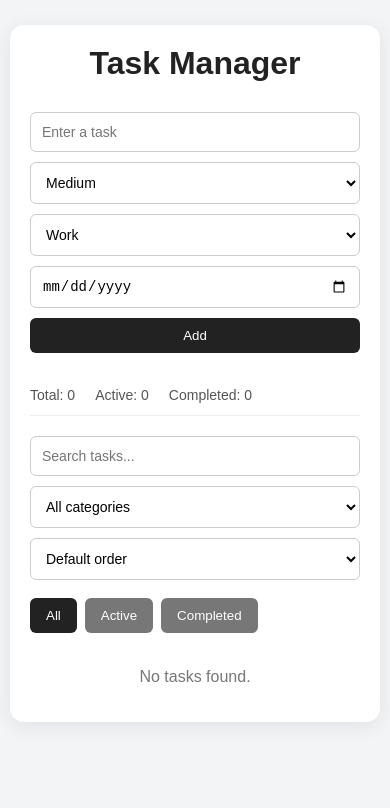
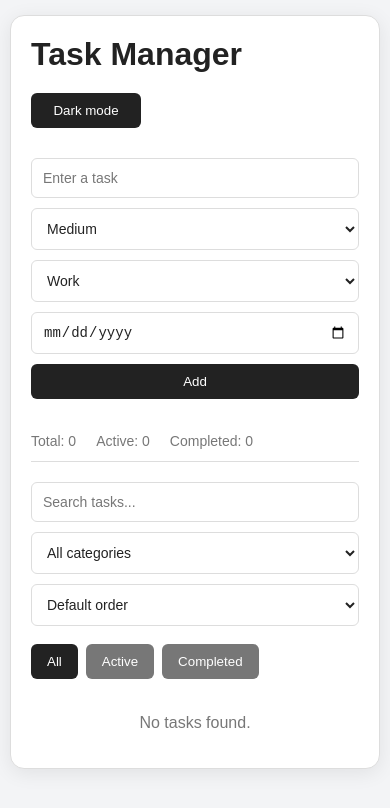
Before and after one commit to bkuvshinnikov/lab2-react-todo, a React (Vite) app: page / in a window 390 px wide. Shown: the top 808 px of the page. Built offline with nearby package versions, Linux system fonts and the light colour scheme.

Commit message:
Added dark mode.

```diff
--- a/src/App.jsx
+++ b/src/App.jsx
@@ -21,6 +21,10 @@ function App() {
   const [editingCategory, setEditingCategory] = useState('work')
   const [editingDueDate, setEditingDueDate] = useState('')
 
+  const [theme, setTheme] = useState(() => {
+    return localStorage.getItem('theme') || 'light'
+  })
+
   const [todos, setTodos] = useState(() => {
     const savedTodos = localStorage.getItem('todos')
     return savedTodos ? JSON.parse(savedTodos) : []
@@ -29,6 +33,10 @@ function App() {
   useEffect(() => {
     localStorage.setItem('todos', JSON.stringify(todos))
   }, [todos])
+
+  useEffect(() => {
+    localStorage.setItem('theme', theme)
+  }, [theme])
 
   const addTodo = () => {
     if (task.trim() === '') {
@@ -122,14 +130,8 @@ function App() {
   }
 
   const getPriorityValue = (priorityValue) => {
-    if (priorityValue === 'high') {
-      return 3
-    }
-
-    if (priorityValue === 'medium') {
-      return 2
-    }
-
+    if (priorityValue === 'high') return 3
+    if (priorityValue === 'medium') return 2
     return 1
   }
 
@@ -170,17 +172,9 @@ function App() {
     }
 
     if (sortBy === 'due-date') {
-      if (!a.dueDate && !b.dueDate) {
-        return 0
-      }
-
-      if (!a.dueDate) {
-        return 1
-      }
-
-      if (!b.dueDate) {
-        return -1
-      }
+      if (!a.dueDate && !b.dueDate) return 0
+      if (!a.dueDate) return 1
+      if (!b.dueDate) return -1
 
       return new Date(a.dueDate) - new Date(b.dueDate)
     }
@@ -196,9 +190,55 @@ function App() {
     return 0
   })
 
+  const themeStyles =
+    theme === 'dark'
+      ? {
+          '--page-bg': '#121212',
+          '--panel-bg': '#1e1e1e',
+          '--item-bg': '#292929',
+          '--input-bg': '#2b2b2b',
+          '--text-color': '#eeeeee',
+          '--secondary-text': '#aaaaaa',
+          '--border-color': '#555555',
+          '--stats-border': '#3a3a3a',
+          '--default-button': '#444444',
+          '--filter-button': '#555555',
+          '--active-filter': '#888888',
+          '--shadow': 'rgba(0, 0, 0, 0.4)',
+        }
+      : {
+          '--page-bg': '#f3f4f6',
+          '--panel-bg': '#ffffff',
+          '--item-bg': '#f8f8f8',
+          '--input-bg': '#ffffff',
+          '--text-color': '#222222',
+          '--secondary-text': '#777777',
+          '--border-color': '#dddddd',
+          '--stats-border': '#eeeeee',
+          '--default-button': '#222222',
+          '--filter-button': '#777777',
+          '--active-filter': '#222222',
+          '--shadow': 'rgba(0, 0, 0, 0.08)',
+        }
+
   return (
+    <div
+      className={`app-container ${theme}`}
+      style={themeStyles}
+    >
       <div className="todo-app">
+        <div className="header">
           <h1>Task Manager</h1>
+
+          <button
+            className="theme-button"
+            onClick={() =>
+              setTheme(theme === 'light' ? 'dark' : 'light')
+            }
+          >
+            {theme === 'light' ? 'Dark mode' : 'Light mode'}
+          </button>
+        </div>
 
         <TodoForm
           task={task}
@@ -257,6 +297,7 @@ function App() {
           </p>
         )}
       </div>
+    </div>
   )
 }
 
--- a/src/index.css
+++ b/src/index.css
@@ -2,65 +2,155 @@
   box-sizing: border-box;
 }
 
+html,
+body,
+#root {
+  margin: 0;
+  padding: 0;
+  min-height: 100%;
+}
+
 body {
-  margin: 0;
-  min-height: 100vh;
-  padding-top: 50px;
   font-family: Arial, sans-serif;
-  background: #f3f4f6;
-  color: #222;
 }
 
 #root {
-  width: 100%;
-  max-width: 1150px;
-  margin: 0 auto;
-  padding: 20px;
+  min-height: 100vh;
+}
+
+/* =========================
+   MAIN APP
+========================= */
+
+.app-container {
+  min-height: 100vh;
+  padding: 50px 20px;
+
+  background-color: var(--page-bg);
+  color: var(--text-color);
+
+  transition:
+    background-color 0.3s ease,
+    color 0.3s ease;
 }
 
 .todo-app {
+  width: 100%;
+  max-width: 1150px;
+
+  margin: 0 auto;
   padding: 32px;
-  background: white;
+
+  background-color: var(--panel-bg);
+  color: var(--text-color);
+
+  border: 1px solid var(--border-color);
   border-radius: 14px;
-  box-shadow: 0 4px 20px rgba(0, 0, 0, 0.08);
+
+  box-shadow: 0 4px 20px var(--shadow);
+
+  transition:
+    background-color 0.3s ease,
+    color 0.3s ease,
+    border-color 0.3s ease,
+    box-shadow 0.3s ease;
+}
+
+/* =========================
+   HEADER
+========================= */
+
+.header {
+  display: flex;
+  justify-content: space-between;
+  align-items: center;
+
+  gap: 20px;
+
+  margin-bottom: 30px;
 }
 
 h1 {
-  margin: 0 0 30px;
-  text-align: center;
+  margin: 0;
+  color: var(--text-color);
 }
+
+/* =========================
+   CREATE FORM
+========================= */
 
 .todo-form {
   display: flex;
   gap: 10px;
 }
 
-.todo-form input,
-.todo-form select,
-.search-input,
-.category-filter,
-.sort-select {
-  padding: 11px;
-  font-size: 14px;
-  border: 1px solid #ccc;
-  border-radius: 6px;
-  background: white;
-}
-
 .todo-form input[type='text'] {
   flex: 1;
 }
 
+/* =========================
+   INPUTS AND SELECTS
+========================= */
+
+input[type='text'],
+input[type='date'],
+select {
+  padding: 11px;
+
+  font-size: 14px;
+
+  background-color: var(--input-bg);
+  color: var(--text-color);
+
+  border: 1px solid var(--border-color);
+  border-radius: 6px;
+
+  outline: none;
+
+  transition:
+    background-color 0.3s ease,
+    color 0.3s ease,
+    border-color 0.3s ease;
+}
+
+input::placeholder {
+  color: var(--secondary-text);
+}
+
+input:focus,
+select:focus {
+  border-color: var(--focus-border);
+}
+
+/* Date picker icon */
+
+.app-container.dark input[type='date'] {
+  color-scheme: dark;
+}
+
+.app-container.light input[type='date'] {
+  color-scheme: light;
+}
+
+/* =========================
+   BUTTONS
+========================= */
+
 button {
   padding: 10px 16px;
+
   border: none;
   border-radius: 6px;
+
   cursor: pointer;
-  background: #222;
-  color: white;
+
+  background-color: var(--button-bg);
+  color: #ffffff;
+
   transition:
-    opacity 0.2s,
-    transform 0.2s;
+    opacity 0.2s ease,
+    transform 0.2s ease,
+    background-color 0.3s ease;
 }
 
 button:hover {
@@ -71,19 +161,35 @@ button:active {
   transform: scale(0.97);
 }
 
+.theme-button {
+  min-width: 110px;
+}
+
+/* =========================
+   STATS
+========================= */
+
 .stats {
   display: flex;
   gap: 25px;
+
   margin-top: 22px;
   padding: 12px 0;
+
   font-size: 14px;
-  color: #555;
-  border-bottom: 1px solid #eee;
+  color: var(--secondary-text);
+
+  border-bottom: 1px solid var(--border-color);
 }
+
+/* =========================
+   SEARCH / SORT / CATEGORY
+========================= */
 
 .controls {
   display: flex;
   gap: 10px;
+
   margin-top: 20px;
 }
 
@@ -96,10 +202,15 @@ button:active {
   min-width: 180px;
 }
 
+/* =========================
+   FILTER BUTTONS
+========================= */
+
 .filter-row {
   display: flex;
   justify-content: space-between;
   align-items: center;
+
   margin-top: 18px;
 }
 
@@ -109,189 +220,338 @@ button:active {
 }
 
 .filters button {
-  background: #777;
+  background-color: var(--filter-button-bg);
 }
 
 .filters .active-filter {
-  background: #222;
+  background-color: var(--active-filter-bg);
 }
 
 .clear-button {
-  background: #8e44ad;
+  background-color: #8e44ad;
 }
+
+/* =========================
+   TODO LIST
+========================= */
 
 ul {
   margin: 20px 0 0;
   padding: 0;
+
   list-style: none;
 }
 
 li {
   display: flex;
   align-items: center;
+
   gap: 10px;
+
   margin-bottom: 10px;
   padding: 14px;
-  background: #f8f8f8;
+
+  background-color: var(--item-bg);
+  color: var(--text-color);
+
+  border: 1px solid var(--border-color);
+  border-left: 4px solid transparent;
   border-radius: 8px;
-  border-left: 4px solid transparent;
+
   transition:
-    transform 0.2s,
-    box-shadow 0.2s;
+    transform 0.2s ease,
+    box-shadow 0.2s ease,
+    background-color 0.3s ease,
+    color 0.3s ease,
+    border-color 0.3s ease;
 }
 
 li:hover {
   transform: translateY(-1px);
-  box-shadow: 0 3px 10px rgba(0, 0, 0, 0.06);
+  box-shadow: 0 3px 10px var(--shadow);
 }
+
+/* =========================
+   CHECKBOX
+========================= */
 
 li input[type='checkbox'] {
   width: 17px;
   height: 17px;
+
   cursor: pointer;
 }
+
+/* =========================
+   TASK CONTENT
+========================= */
 
 .task-content {
   flex: 1;
   min-width: 0;
+
+  color: var(--text-color);
 }
 
 .task-content > span {
   display: block;
+
+  color: var(--text-color);
+
   word-break: break-word;
 }
 
 .task-meta {
   display: flex;
   align-items: center;
+
   gap: 8px;
+
   margin-top: 6px;
 }
 
+/* =========================
+   CATEGORY
+========================= */
+
 .category {
   padding: 3px 8px;
+
   border-radius: 10px;
+
   font-size: 10px;
   font-weight: bold;
+
   text-transform: uppercase;
 }
 
 .category.work {
-  background: #d6eaf8;
+  background-color: #d6eaf8;
   color: #21618c;
 }
 
 .category.study {
-  background: #e8daef;
+  background-color: #e8daef;
   color: #6c3483;
 }
 
 .category.personal {
-  background: #fdebd0;
+  background-color: #fdebd0;
   color: #af601a;
 }
 
+/* =========================
+   DUE DATE
+========================= */
+
 .due-date {
   font-size: 12px;
-  color: #777;
+  color: var(--secondary-text);
 }
 
-.overdue-task {
+/* =========================
+   OVERDUE
+========================= */
+
+li.overdue-task {
   border-left-color: #c0392b;
 }
 
 .overdue-label {
   padding: 3px 7px;
+
   border-radius: 10px;
+
   font-size: 10px;
   font-weight: bold;
+
   text-transform: uppercase;
-  background: #fadbd8;
+
+  background-color: #fadbd8;
   color: #c0392b;
 }
 
+/* =========================
+   COMPLETED
+========================= */
+
 .completed {
+  color: var(--secondary-text);
+
   text-decoration: line-through;
-  opacity: 0.45;
+
+  opacity: 0.55;
 }
+
+/* =========================
+   PRIORITY
+========================= */
 
 .priority {
   min-width: 72px;
+
   padding: 5px 9px;
+
   border-radius: 12px;
+
   text-align: center;
+
   font-size: 11px;
   font-weight: bold;
+
   text-transform: uppercase;
 }
 
 .priority.low {
-  background: #d5f5e3;
+  background-color: #d5f5e3;
   color: #1e8449;
 }
 
 .priority.medium {
-  background: #fcf3cf;
+  background-color: #fcf3cf;
   color: #9a7d0a;
 }
 
 .priority.high {
-  background: #fadbd8;
+  background-color: #fadbd8;
   color: #c0392b;
 }
+
+/* =========================
+   EDIT MODE
+========================= */
 
 .edit-input {
   flex: 1;
   min-width: 0;
-  padding: 8px;
-  font-size: 14px;
-  border: 1px solid #ccc;
-  border-radius: 6px;
 }
 
 .edit-priority,
 .edit-category,
 .edit-date {
-  padding: 8px;
   font-size: 13px;
-  border: 1px solid #ccc;
-  border-radius: 6px;
-  background: white;
 }
 
+/* =========================
+   ACTION BUTTONS
+========================= */
+
 .edit-button {
-  background: #2980b9;
+  background-color: #2980b9;
 }
 
 .save-button {
-  background: #27ae60;
+  background-color: #27ae60;
 }
 
 .cancel-button {
-  background: #7f8c8d;
+  background-color: #7f8c8d;
 }
 
 .delete-button {
-  background: #c0392b;
+  background-color: #c0392b;
 }
+
+/* =========================
+   EMPTY MESSAGE
+========================= */
 
 .empty-message {
   margin-top: 35px;
+
   text-align: center;
-  color: #777;
+
+  color: var(--secondary-text);
 }
 
+/* =========================
+   LIGHT THEME
+========================= */
+
+.app-container.light {
+  --page-bg: #f3f4f6;
+  --panel-bg: #ffffff;
+  --item-bg: #f8f8f8;
+  --input-bg: #ffffff;
+
+  --text-color: #222222;
+  --secondary-text: #777777;
+
+  --border-color: #dddddd;
+  --focus-border: #777777;
+
+  --button-bg: #222222;
+
+  --filter-button-bg: #777777;
+  --active-filter-bg: #222222;
+
+  --shadow: rgba(0, 0, 0, 0.08);
+}
+
+/* =========================
+   DARK THEME
+========================= */
+
+.app-container.dark {
+  --page-bg: #101114;
+  --panel-bg: #1b1d22;
+  --item-bg: #25282e;
+  --input-bg: #2b2e34;
+
+  --text-color: #eeeeee;
+  --secondary-text: #a8a8a8;
+
+  --border-color: #3f4249;
+  --focus-border: #777b84;
+
+  --button-bg: #444850;
+
+  --filter-button-bg: #444850;
+  --active-filter-bg: #6b707a;
+
+  --shadow: rgba(0, 0, 0, 0.45);
+}
+
+/* =========================
+   DARK MODE BUTTON OVERRIDES
+========================= */
+
+.app-container.dark .edit-button {
+  background-color: #2471a3;
+}
+
+.app-container.dark .save-button {
+  background-color: #1e8449;
+}
+
+.app-container.dark .cancel-button {
+  background-color: #626567;
+}
+
+.app-container.dark .delete-button {
+  background-color: #922b21;
+}
+
+.app-container.dark .clear-button {
+  background-color: #71368a;
+}
+
+/* =========================
+   RESPONSIVE
+========================= */
+
 @media (max-width: 900px) {
-  body {
-    padding-top: 15px;
-  }
-
-  #root {
-    padding: 10px;
+  .app-container {
+    padding: 15px 10px;
   }
 
   .todo-app {
     padding: 20px;
+  }
+
+  .header {
+    flex-direction: column;
+    align-items: flex-start;
   }
 
   .todo-form {
@@ -306,6 +566,7 @@ li input[type='checkbox'] {
 
   .stats {
     flex-wrap: wrap;
+
     gap: 10px 20px;
   }
 
@@ -319,9 +580,10 @@ li input[type='checkbox'] {
   }
 
   .filter-row {
+    flex-direction: column;
     align-items: flex-start;
+
     gap: 12px;
-    flex-direction: column;
   }
 
   .filters {
```
Also changed, not shown: src/App.css (deleted, +0 -184 lines). Lines whose indentation alone changed are shown as unchanged.
